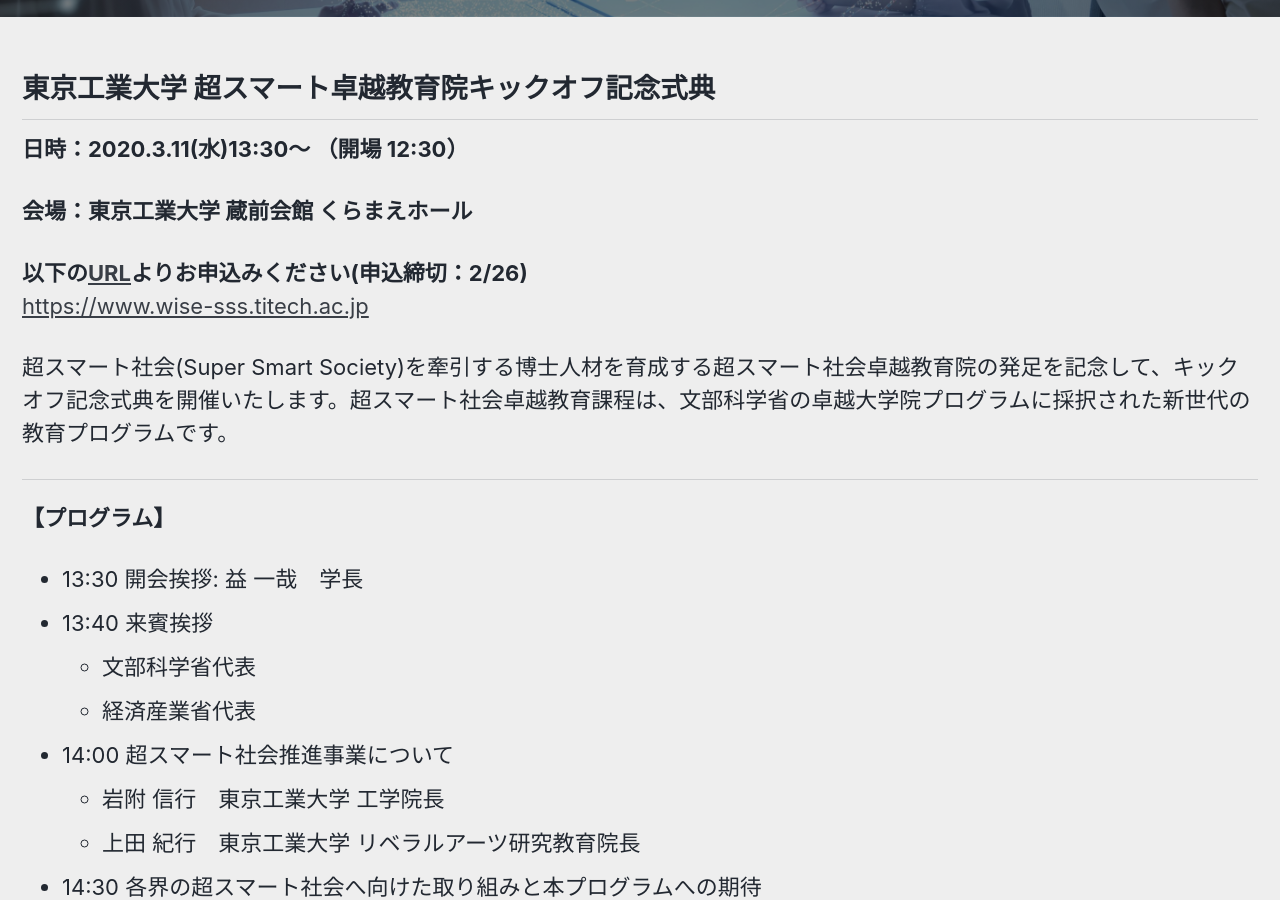
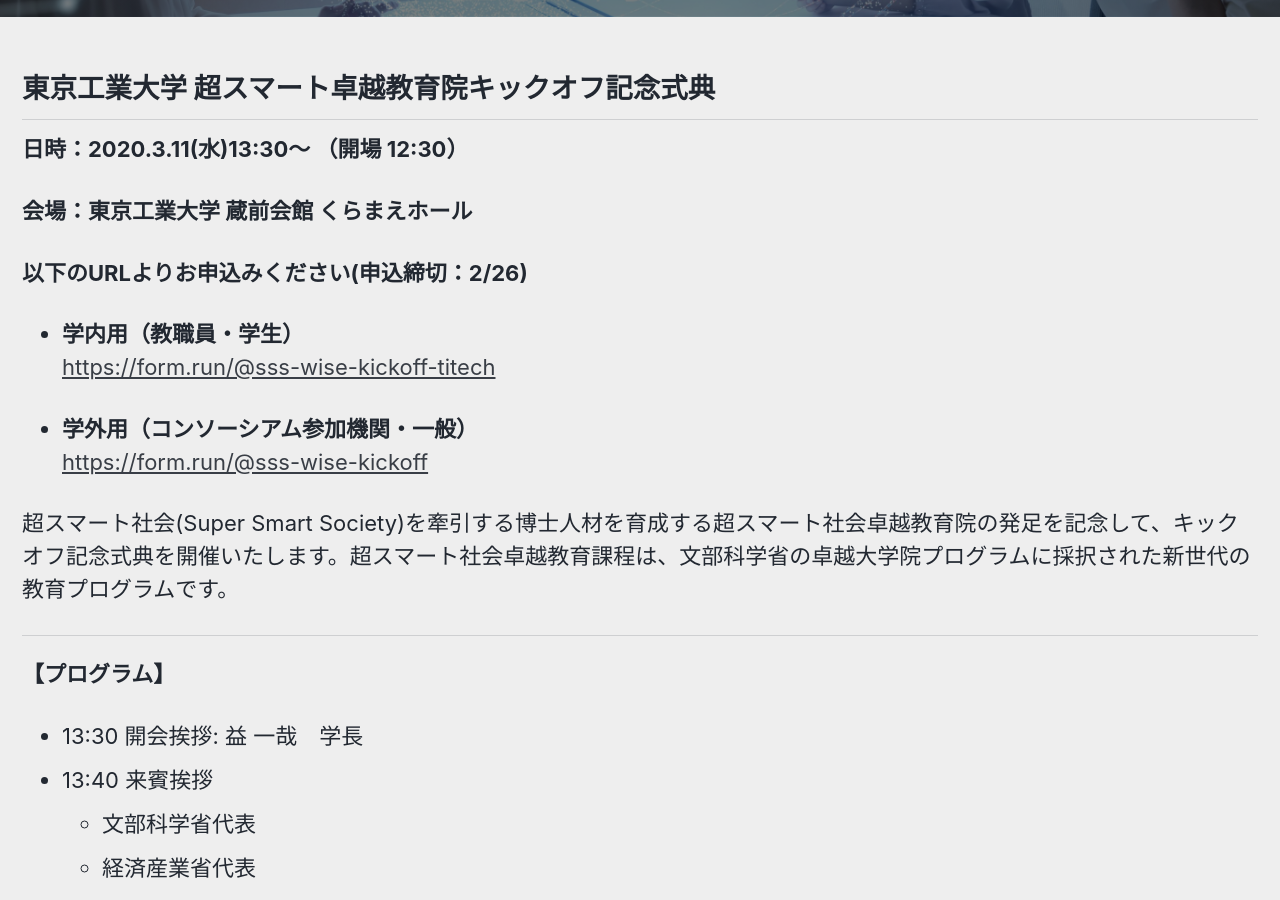
Before and after one commit to fl1d/w0ex.github.io, a Jekyll site: the page built from _pages/kick-off.md, in a window 1280 px wide and 900 px high, scrolled down 492 px. Built offline with Jekyll 4.4.1, drawn with Linux system fonts in a browser that asks for light colours; cached includes are drawn as plain includes; nearby versions of some CDN libraries.

Commit message:
update kick-off

```diff
--- a/_pages/kick-off.md
+++ b/_pages/kick-off.md
@@ -34,9 +34,13 @@
 
 **会場：東京工業大学 蔵前会館 くらまえホール**
 
-**以下の[URL](https://www.wise-sss.titech.ac.jp)よりお申込みください(申込締切：2/26)**<br>
-[https://www.wise-sss.titech.ac.jp](https://www.wise-sss.titech.ac.jp)
+**以下のURLよりお申込みください(申込締切：2/26)**
 
+* **学内用（教職員・学生）**<br>
+  [https://form.run/@sss-wise-kickoff-titech](https://form.run/@sss-wise-kickoff-titech)
+
+* **学外用（コンソーシアム参加機関・一般）**<br>
+  [https://form.run/@sss-wise-kickoff](https://form.run/@sss-wise-kickoff-titech)
 
 超スマート社会(Super Smart Society)を牽引する博士人材を育成する超スマート社会卓越教育院の発足を記念して、キックオフ記念式典を開催いたします。超スマート社会卓越教育課程は、文部科学省の卓越大学院プログラムに採択された新世代の教育プログラムです。
 
```
